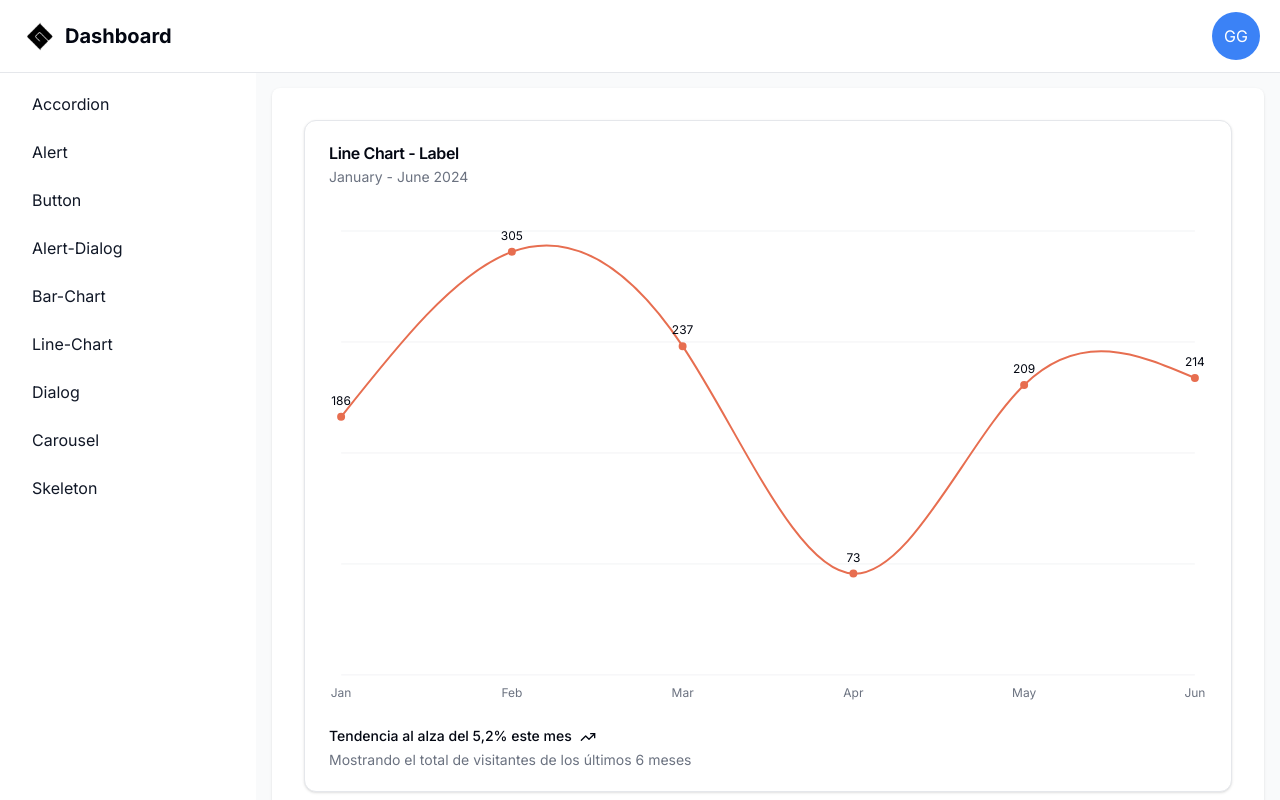
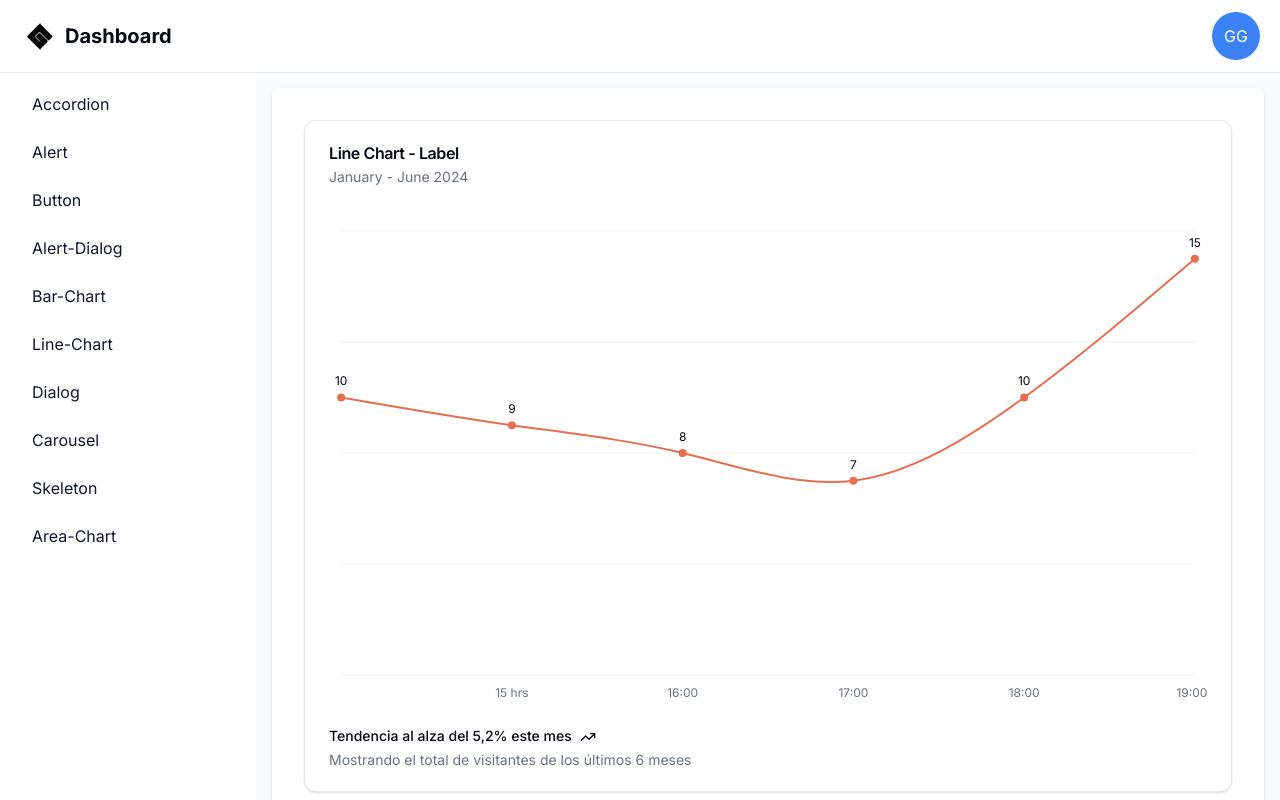
Before and after one commit to GonzaloGC/dashboard-next, a Next.js app: page /dashboard/line-chart in a window 1280 px wide. Shown: the top 800 px of the page. Built offline with nearby package versions, Linux system fonts and the light colour scheme.

Commit message:
added area-chart component

```diff
--- a/src/app/dashboard/layout.tsx
+++ b/src/app/dashboard/layout.tsx
@@ -13,6 +13,7 @@ const links = [
   { name: "dialog", href: "dialog" },
   { name: "carousel", href: "carousel" },
   { name: "skeleton", href: "skeleton" },
+  { name: "area-chart", href: "area-chart" },
 ];
 
 export default function DashboardLayout({
--- a/src/app/dashboard/line-chart/page.tsx
+++ b/src/app/dashboard/line-chart/page.tsx
@@ -17,12 +17,12 @@ import {
   ChartTooltipContent,
 } from "@/components/ui/chart";
 const chartData = [
-  { month: "January", desktop: 186, mobile: 80 },
-  { month: "February", desktop: 305, mobile: 200 },
-  { month: "March", desktop: 237, mobile: 120 },
-  { month: "April", desktop: 73, mobile: 190 },
-  { month: "May", desktop: 209, mobile: 130 },
-  { month: "June", desktop: 214, mobile: 140 },
+  { hours: "14 hrs", desktop: 10, mobile: 80 },
+  { hours: "15 hrs", desktop: 9, mobile: 200 },
+  { hours: "16:00", desktop: 8, mobile: 120 },
+  { hours: "17:00", desktop: 7, mobile: 190 },
+  { hours: "18:00", desktop: 10, mobile: 130 },
+  { hours: "19:00", desktop: 15, mobile: 140 },
 ];
 const chartConfig = {
   desktop: {
@@ -56,11 +56,11 @@ export default function Page() {
             >
               <CartesianGrid vertical={false} />
               <XAxis
-                dataKey="month"
+                dataKey="hours"
                 tickLine={false}
                 axisLine={false}
                 tickMargin={8}
-                tickFormatter={(value) => value.slice(0, 3)}
+                tickFormatter={(value) => value.slice(0, 6)}
               />
               <ChartTooltip
                 cursor={false}
```
